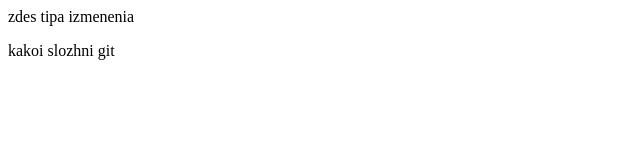
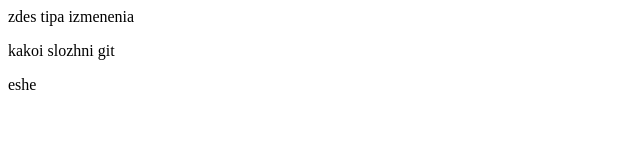
Before and after one commit to Jacobpd/for-test, a plain HTML site: page index.html in a window 1280 px wide. Shown: the full height of the page, 0-640 px from the left. Drawn offline with Linux system fonts and the light colour scheme.

Commit message:
second commit

```diff
--- a/index.html
+++ b/index.html
@@ -9,5 +9,6 @@
 	<script src="js/main.js"></script>
 	zdes tipa izmenenia
 	<p>kakoi slozhni git</p>
+	<p>eshe </p>
 </body>
 </html>
```
